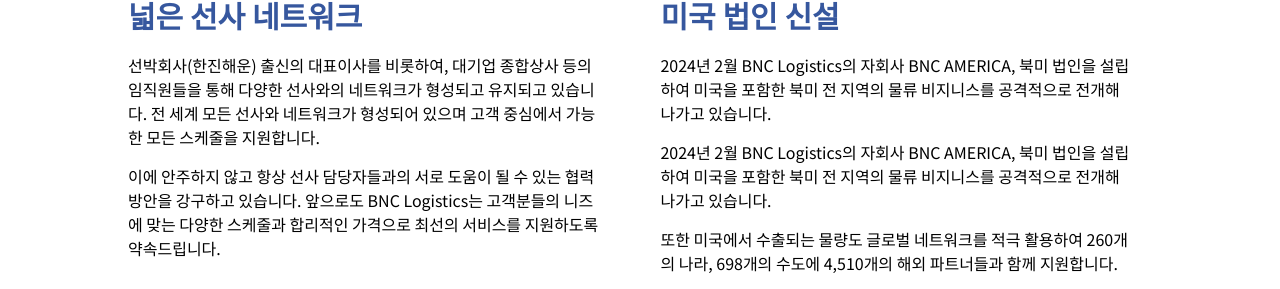
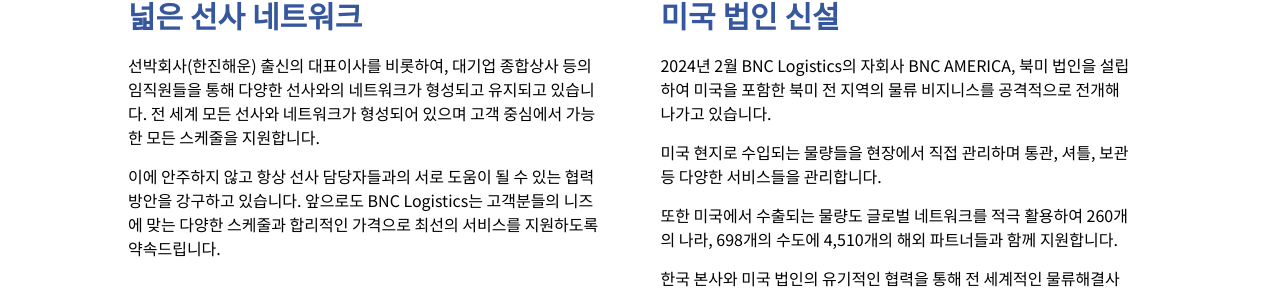
Before and after one commit to SeongKookKIM/bnc, a React (Create React App) app in the folder bnc/: page /about in a window 1280 px wide. Shown: the part 1197-1486 px from the top of the page. Built offline with nearby package versions, Linux system fonts and the light colour scheme.

Commit message:
오타수정

```diff
--- a/bnc/src/Pages/About.tsx
+++ b/bnc/src/Pages/About.tsx
@@ -43,7 +43,7 @@
               <strong>{t(`about.america.title`)}</strong>
               <div className="introduction-content">
                 <p>{t(`about.america.content-first`)}</p>
-                <p>{t(`about.america.content-first`)}</p>
+                <p>{t(`about.america.content-second`)}</p>
                 <p>{t(`about.america.content-third`)}</p>
                 <p>{t(`about.america.content-four`)}</p>
               </div>
```
